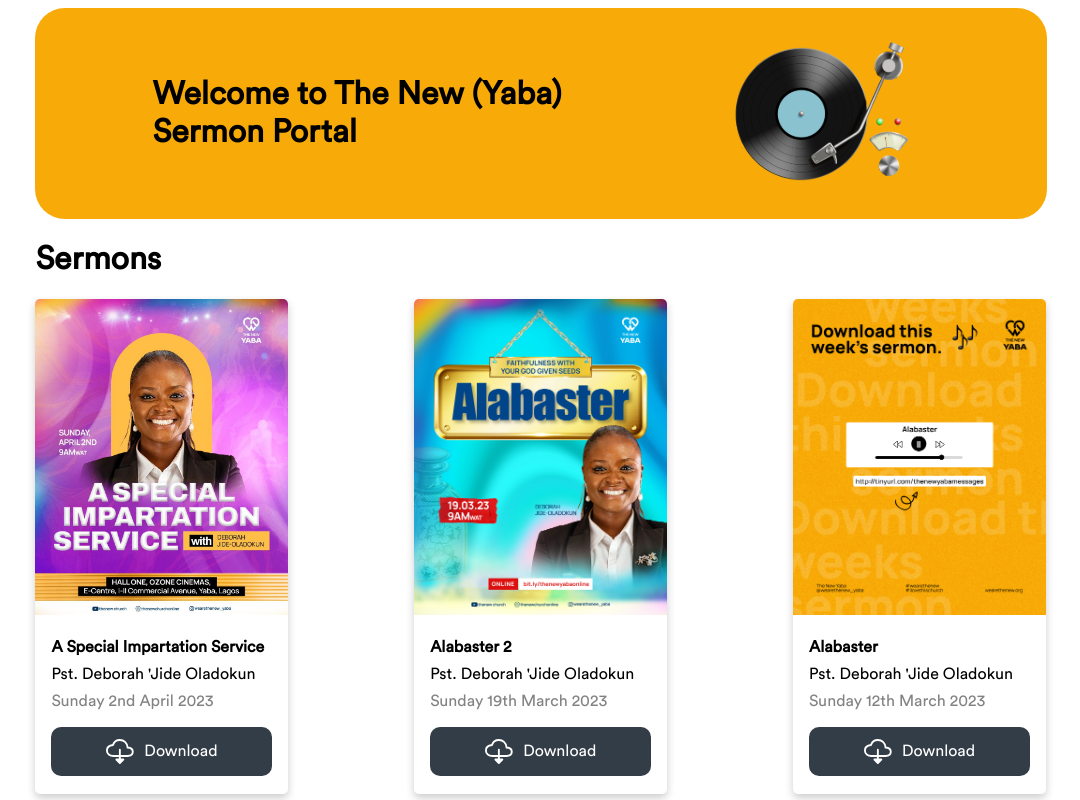
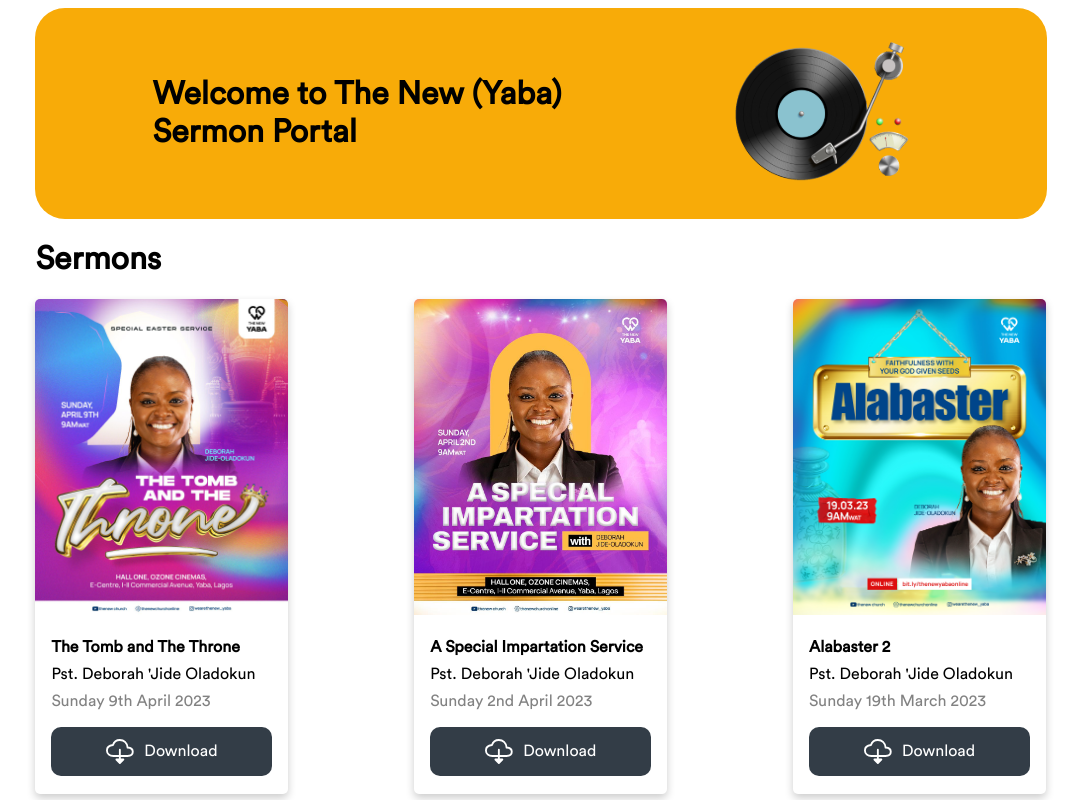
Before and after one commit to timtop/The-New-Yaba-Cassettes, a React (Create React App) app: page / in a window 1280 px wide. Shown: the top 800 px of the page, without its empty margins (99-1179 px from the left). Built offline with nearby package versions, Linux system fonts and the light colour scheme.

Commit message:
Added Sunday service

```diff
--- a/src/App.js
+++ b/src/App.js
@@ -30,10 +30,19 @@ import lovenigeria from "./imgs/love-nigeria.jpg";
 import alabaster from "./imgs/Alabaster.png";
 import alabaster2 from "./imgs/alabaster2.png";
 import impartation1 from "./imgs/impartation.jpeg";
+import tnt from "./imgs/tomb-n-throne.jpg";
 
 class App extends React.Component {
   render() {
     const sermons = [
+      {
+        title: "The Tomb and The Throne",
+        preacher: "Pst. Deborah 'Jide Oladokun",
+        date: "Sunday 9th April 2023",
+        link: "https://res.cloudinary.com/the-new-unilag/video/upload/v1681112091/Yaba%20Messages/The_Tomb_and_The_Throne_mixdown_bzv6pn.mp3",
+        name: "The Tomb and The Throne - 09/04/23",
+        img: tnt,
+      },
       {
         title: "A Special Impartation Service",
         preacher: "Pst. Deborah 'Jide Oladokun",
```
Also changed, not shown: src/imgs/tomb-n-throne.jpg (added).
